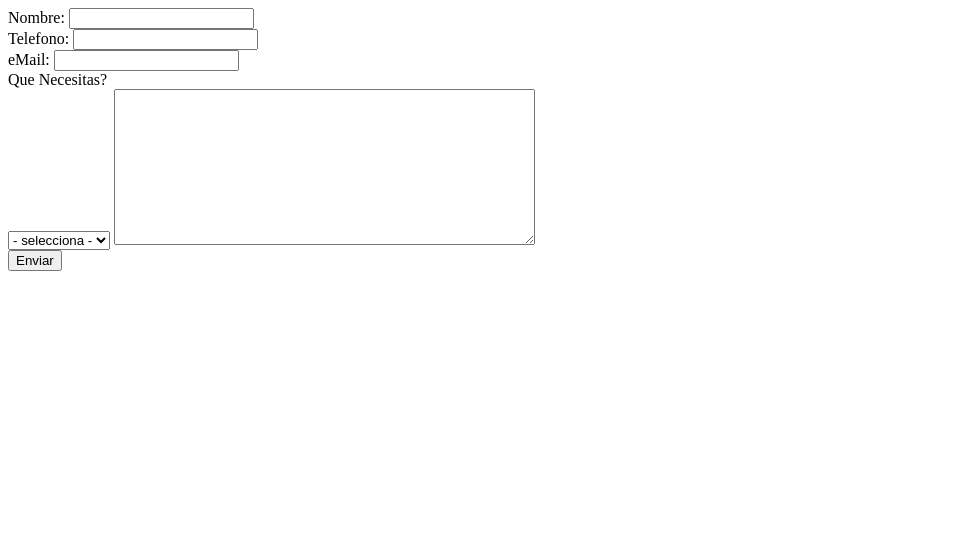
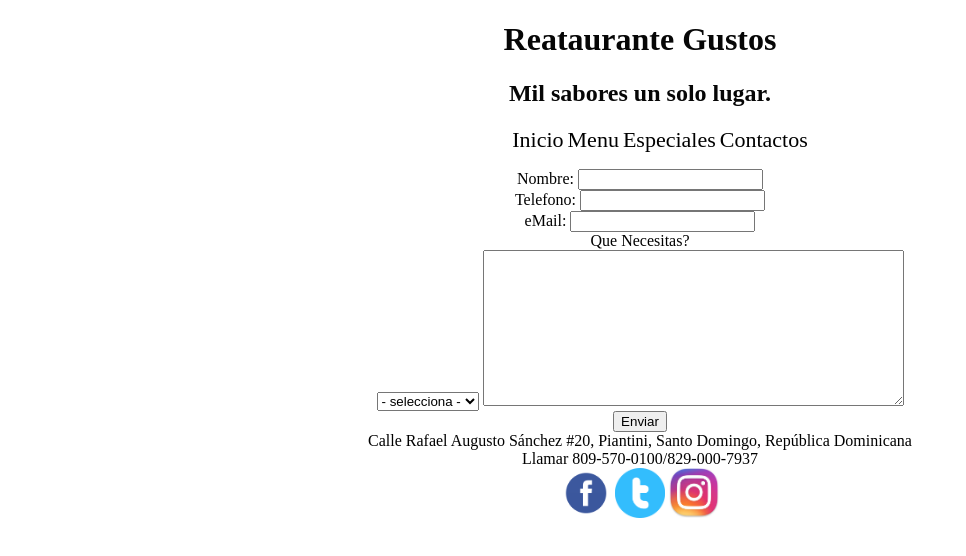
Before and after one commit to DennyMoran/Examen-2, a website: page public_html/formulario.html in a window 1280 px wide. Shown: the whole page, without its empty margins (0-966 px from the left). Drawn offline with Linux system fonts and the light colour scheme.

Commit message:
definiendo estilos

```diff
--- a/public_html/estilos/estilos.css
+++ b/public_html/estilos/estilos.css
@@ -7,3 +7,24 @@ and open the template in the editor.
     Created on : Nov 9, 2017, 6:35:49 PM
     Author     : 00140291
 */
+
+ul li{
+    list-style-type: none;
+    display: inline;
+    font-size: 22px;
+}
+
+
+#cabecera{
+    text-align: center;
+    font-family: Mistral;
+    color: #060606
+}
+#lista{
+    text-align: center;
+}
+#cuerpo{
+     text-align: center;
+    font-family: Mistral;
+    font-size: 22px;
+}
--- a/public_html/formulario.html
+++ b/public_html/formulario.html
@@ -6,11 +6,23 @@ and open the template in the editor.
 -->
 <html>
     <head>
-        <title>TODO supply a title</title>
+        <title>contactanos</title>
         <meta charset="UTF-8">
         <meta name="viewport" content="width=device-width, initial-scale=1.0">
+        <link href="estilos/estilos.css" rel="stylesheet" type="text/css"/>
     </head>
     <body>
+         <div id="cabecera">
+            <h1> Reataurante Gustos </h1>
+            <h2> Mil sabores un solo lugar. </h2>
+        </div>
+         <div id="lista">
+            <ul>
+                <li>Inicio</li>
+                <li>Menu</li>
+                <li>Especiales</li>
+                <li><a href="index.html"></a>Contactos</li>
+            </ul>
         <form>
                 <div>
                     <label for="nombre">Nombre: </label>
@@ -39,6 +51,16 @@ and open the template in the editor.
                 <div class="boton">
                      <button type="submit">Enviar</button>
                 </div>
+             <div id="pie">
+            Calle Rafael Augusto Sánchez #20,
+            Piantini, Santo Domingo, República Dominicana<br>
+            Llamar 809-570-0100/829-000-7937<br>
+
+            <img src="imagenes/img2.png" width= "50" height= "50" alt=""/>
+            <img src="imagenes/img3.png" width= "50" height= "50" alt=""/>
+            <img src="imagenes/img4.jpg" width= "50" height= "50" alt=""/>
+        </div>
+
             </form>
     </body>
 </html>
```
Also changed, not shown: public_html/index.html (+2 -0 lines).
